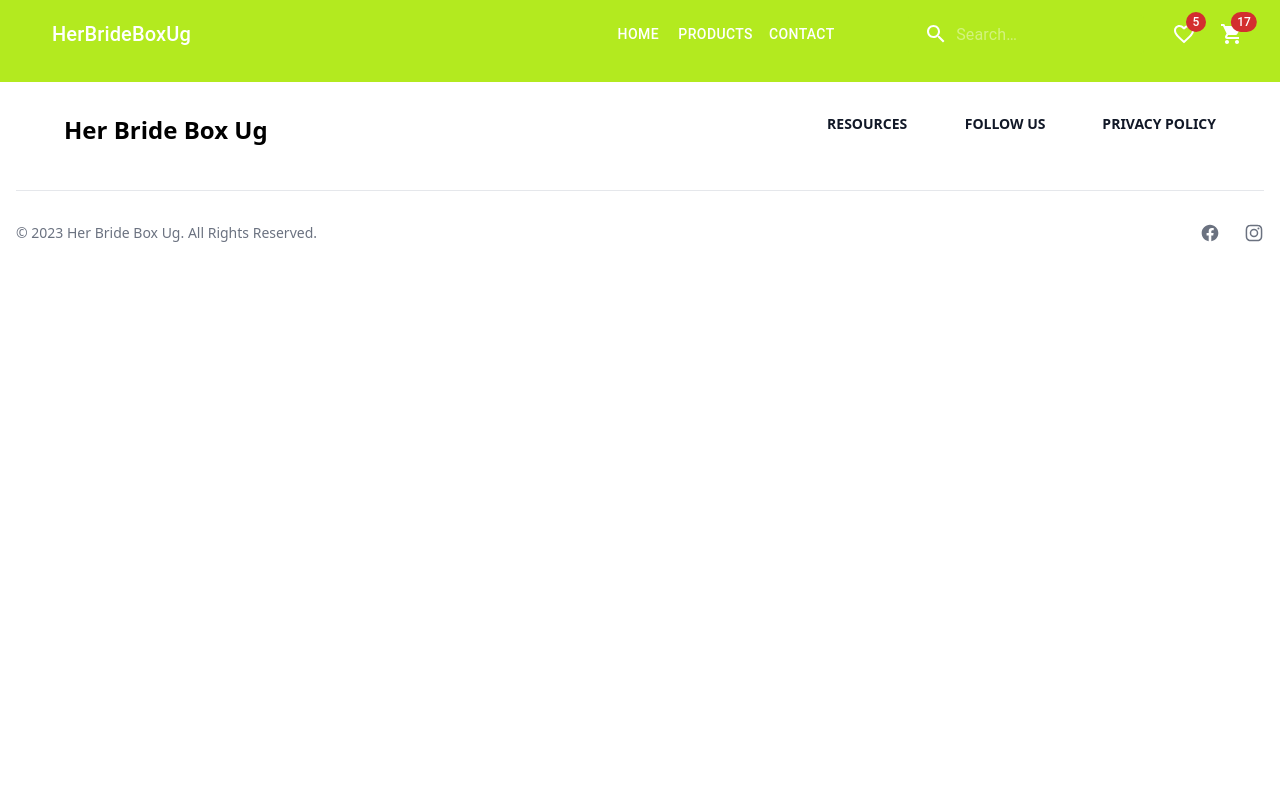
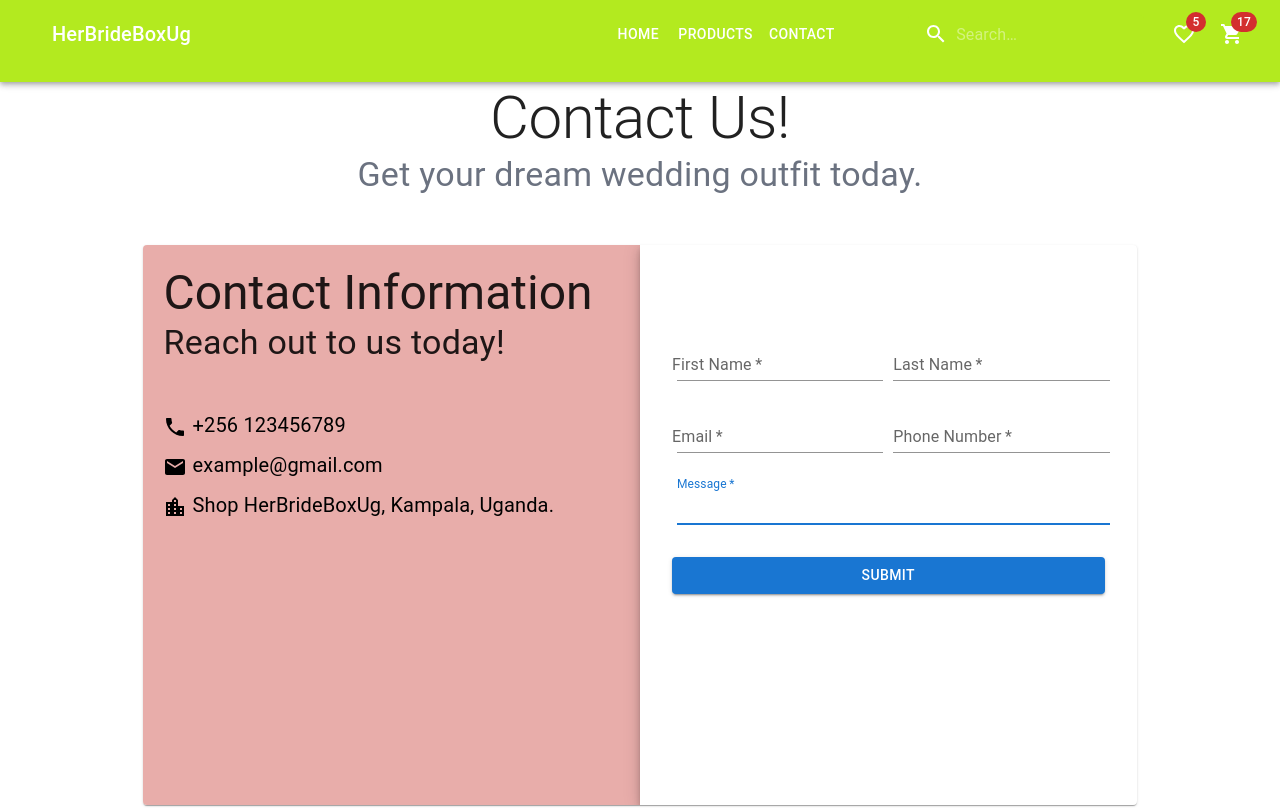
Before and after one commit to BenziDarwin/Her-Bride-Box-Ug, a React (Create React App) app: page /contact in a window 1280 px wide. Shown: the top 808 px of the page. Built offline with nearby package versions, Linux system fonts and the light colour scheme; a web font is replaced by a local one.

Commit message:
Added contact us page

```diff
--- a/src/App.js
+++ b/src/App.js
@@ -4,6 +4,7 @@ import NavBar from './Components/Navbar'
 import Footer from './Components/Footer'
 import Products from './pages/Products'
 import Home from './pages/Home'
+import Contacts from './pages/Contacts'
 function App() {
   return (
     <Router>
@@ -11,6 +12,7 @@ function App() {
       <Routes>
         <Route exact path="/" element={<Home/>}/>
         <Route exact path="/products" element={<Products/>}/>
+        <Route exact path="/contact" element={<Contacts/>}/>
       </Routes>
       <Footer/>
     </Router>
--- a/src/Components/ProductCard.js
+++ b/src/Components/ProductCard.js
@@ -1,4 +1,6 @@
 import React from 'react'
+import { Grid } from '@mui/material';
+import ShoppingBagIcon from "@mui/icons-material/ShoppingBag";
 
 function ProductCard({src, title, itemName, price}) {
   return (
@@ -10,9 +12,16 @@ function ProductCard({src, title, itemName, price}) {
       {itemName}
     </p>
   </div>
-  <div class="px-6 pt-4 pb-4">
-    <span class="inline-block px-3 py-1 text-sm font-semibold text-gray-700 mr-2 mb-2">{price}</span>
-  </div>
+  <Grid container>
+    <Grid item xs={7} md={6}>
+    <span class="inline-block px-3 text-white py-1 text-sm font-semibold text-gray-700 mr-2 mb-2">{price}</span>
+    </Grid>
+    <Grid item xs={5} md={6}>
+      <div className="text-right me-10">
+      <ShoppingBagIcon sx={{fontSize:"40px", color:"white"}} className="rounded-full text-[20px] bg-[#B3EA1F] p-1 mb-2"/>
+      </div>
+    </Grid>
+    </Grid>
 </div>
   )
 }
--- a/src/pages/Contacts.js
+++ b/src/pages/Contacts.js
@@ -0,0 +1,200 @@
+import * as React from 'react';
+import Avatar from '@mui/material/Avatar';
+import Button from '@mui/material/Button';
+import CssBaseline from '@mui/material/CssBaseline';
+import TextField from '@mui/material/TextField';
+import FormControlLabel from '@mui/material/FormControlLabel';
+import Checkbox from '@mui/material/Checkbox';
+import Link from '@mui/material/Link';
+import Paper from '@mui/material/Paper';
+import Box from '@mui/material/Box';
+import Grid from '@mui/material/Grid';
+import LockOutlinedIcon from '@mui/icons-material/LockOutlined';
+import Typography from '@mui/material/Typography';
+import { createTheme, ThemeProvider } from '@mui/material/styles';
+import { LocationCity, Mail, Phone } from '@mui/icons-material';
+import { Card } from '@mui/material';
+
+
+// TODO remove, this demo shouldn't need to reset the theme.
+
+const defaultTheme = createTheme();
+
+export default function Contacts() {
+  const handleSubmit = (event) => {
+    event.preventDefault();
+    const data = new FormData(event.currentTarget);
+    console.log({
+      email: data.get('email'),
+      password: data.get('password'),
+    });
+  };
+
+  return (
+    <div class="grid place-items-center">
+        <div>
+        <Typography variant="h2" className='text-center'>
+             Contact Us!
+            </Typography>
+            <Typography variant="h4" className='text-center text-gray-500'>
+             Get your dream wedding outfit today.
+            </Typography>
+        </div>
+        <Card sx={{maxWidth:"100%", margin:"50px", alignContent:"center"}}>
+        <Grid container component="main" sx={{ minHeight: '70vh' }}>
+        <CssBaseline />
+        <Grid
+          item
+
+          xs={false}
+          sm={4}
+          md={6}
+          sx={{
+            backgroundColor: "#E8ADAA",
+            backgroundSize: 'cover',
+            backgroundPosition: 'center',
+            padding:"20px",
+            display:{xs:"none", lg:"block"}
+          }}
+        >
+             <Typography variant="h3">
+             Contact Information
+            </Typography>
+            <Typography variant="h4">
+            Reach out to us today!
+            </Typography>
+            <div className='mt-12'>
+            <p class="mb-3 text-lg text-black md:text-xl">
+                <Phone/> +256 123456789
+            </p>
+            <p class="mb-3 text-lg text-black md:text-xl">
+                <Mail/> example@gmail.com
+            </p>
+            <p class="mb-3 text-lg text-black md:text-xl">
+            <LocationCity/> Shop HerBrideBoxUg, Kampala, Uganda.
+            </p>
+            </div>
+        </Grid>
+        <Grid item xs={12} sm={8} md={6} component={Paper} elevation={6} square>
+          <Box
+            sx={{
+              my: 8,
+              mx: 4,
+              display: 'flex',
+              flexDirection: 'column',
+              alignItems: 'center',
+            }}
+          >
+
+            <Box component="form" noValidate onSubmit={handleSubmit} sx={{ mt: 1 }}>
+                <Grid container>
+                    <Grid item xs={12} lg={6}>
+                    <TextField
+                    sx={{paddingX:"5px"}}
+                margin="normal"
+                required
+                fullWidth
+                id="email"
+                label="First Name"
+                name="email"
+                autoComplete="email"
+                variant="standard"
+                autoFocus
+              />
+                    </Grid>
+                    <Grid item lg={6} xs={12}>
+                    <TextField
+                     sx={{marginX:"5px"}}
+                margin="normal"
+                required
+                fullWidth
+                id="email"
+                label="Last Name"
+                name="email"
+                autoComplete="email"
+                variant="standard"
+                autoFocus
+              />
+                    </Grid>
+                </Grid>
+                <Grid container>
+                    <Grid item xs={12} lg={6}>
+                    <TextField
+                    sx={{paddingX:"5px"}}
+                margin="normal"
+                required
+                fullWidth
+                id="email"
+                label="Email"
+                name="email"
+                autoComplete="email"
+                variant="standard"
+                autoFocus
+              />
+                    </Grid>
+                    <Grid item lg={6} xs={12}>
+                    <TextField
+                     sx={{marginX:"5px"}}
+                margin="normal"
+                required
+                fullWidth
+                id="email"
+                label="Phone Number"
+                name="email"
+                autoComplete="email"
+                variant="standard"
+                autoFocus
+              />
+                    </Grid>
+                </Grid>
+                <TextField
+                     sx={{marginX:"5px"}}
+                margin="normal"
+                required
+                fullWidth
+                id="email"
+                label="Message"
+                name="email"
+                autoComplete="email"
+                variant="standard"
+                autoFocus
+              />
+              <Button
+                type="submit"
+                fullWidth
+                variant="contained"
+                sx={{ mt: 3, mb: 2 }}
+              >
+                Submit
+              </Button>
+
+                <Grid
+          item
+
+          xs={false}
+          sm={4}
+          md={6}
+          sx={{
+            backgroundColor: "#E8ADAA",
+            backgroundSize: 'cover',
+            backgroundPosition: 'center',
+            padding:"20px",
+            display:{xs:"block", md:"none"}
+          }}
+        >
+             <Typography variant="h2">
+             Contact Information
+            </Typography>
+            <p>Reach out to us today!</p>
+            <p><Phone/> +256 123456789</p>
+            <p><Mail/> example@gmail.com</p>
+            <p><LocationCity/> Shop HerBrideBoxUg, Kampala, Uganda.</p>
+        </Grid>
+            </Box>
+          </Box>
+        </Grid>
+      </Grid>
+        </Card>
+    </div>
+  );
+}
```
Also changed, not shown: src/pages/Sale.js (deleted).
